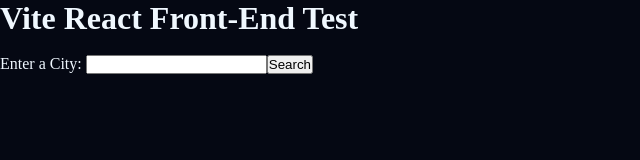
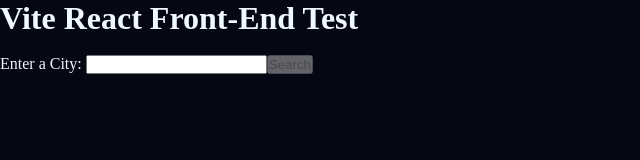
Before and after one commit to Totalimmortal0/SunAngle, a React (Vite) app in the folder frontend/: page / in a window 1280 px wide. Shown: the top 160 px of the page, without its empty margins (0-640 px from the left). Built offline with nearby package versions, Linux system fonts and the light colour scheme.

Commit message:
changed search button to be disabled if input is empty

```diff
--- a/frontend/src/App.jsx
+++ b/frontend/src/App.jsx
@@ -28,7 +28,7 @@
         onChange={(event) => setCity(event.target.value)}
         id="city"
       />
-      <button onClick={searchCity}>Search</button>
+      <button onClick={searchCity} disabled={city === ""}>Search</button>
 
       {location &&(
         <>
```
